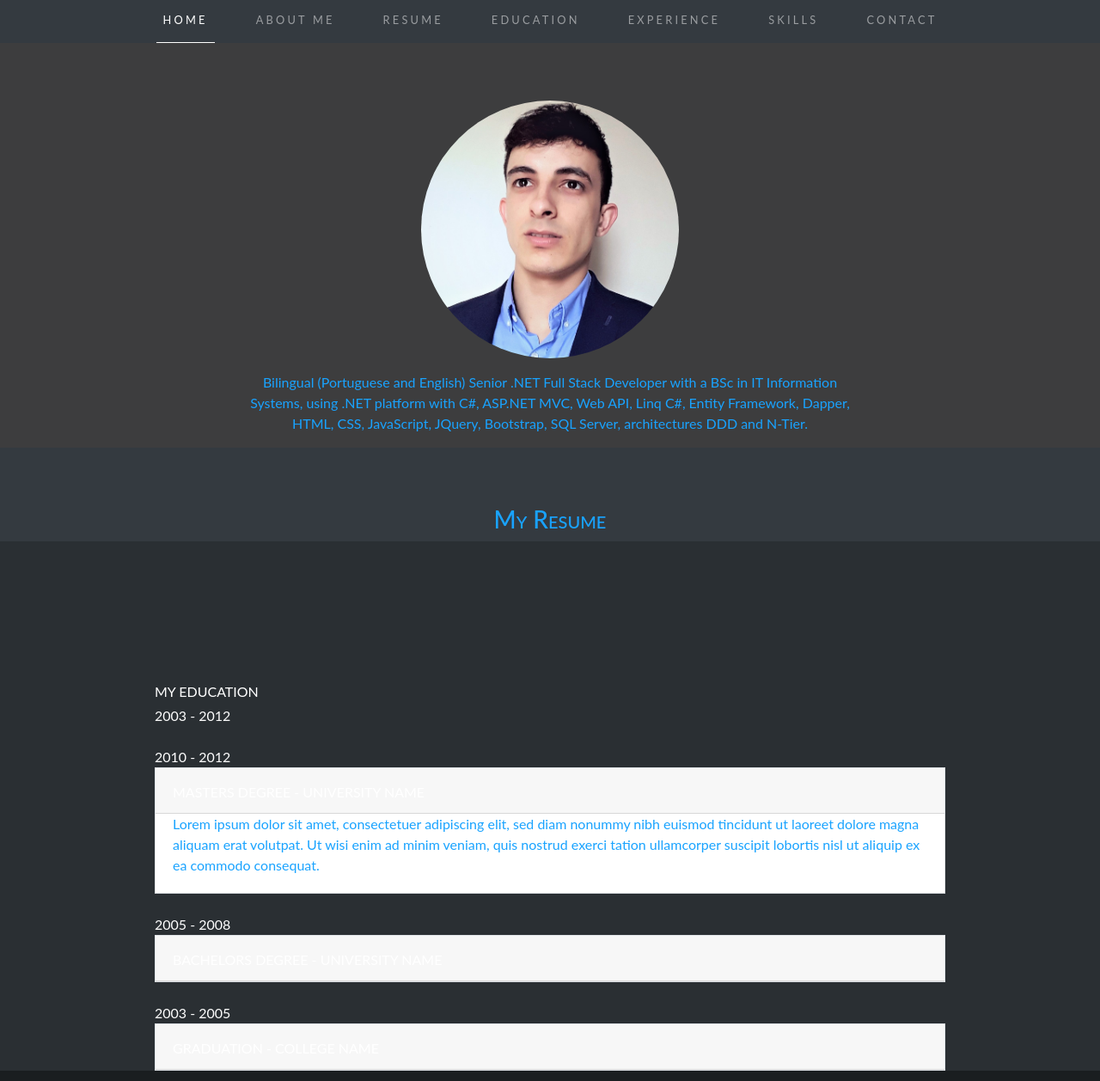
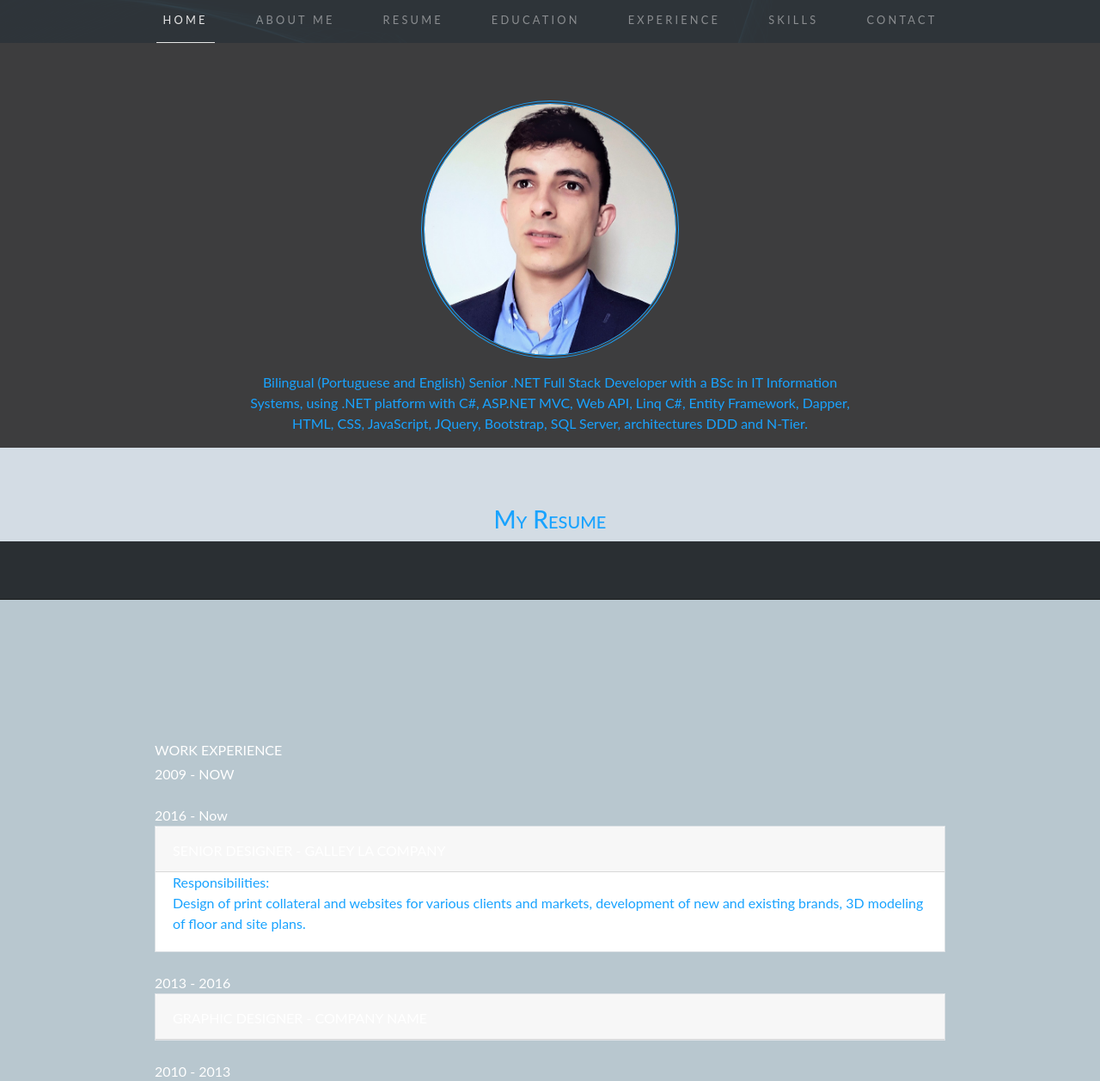
Before and after one commit to aderbalfarias/af, a website: page src/index.html in a window 1280 px wide. Shown: the part 914-2172 px from the top of the page at 86% size. Drawn offline with nearby package versions, Linux system fonts and the light colour scheme.

Commit message:
implementing style

```diff
--- a/src/assets/css/site.css
+++ b/src/assets/css/site.css
@@ -173,6 +173,10 @@ a.decoration:focus {
     padding: 0;
 }
 
+.navbar-dark{
+    opacity: .9;
+}
+
 .nav-link.page-scroll.active {
     border-bottom: 0.1rem solid;
 
@@ -229,15 +233,16 @@ a.decoration:focus {
 
 /* section about */
 .bg-dark-1 {
-    background-color: #2a2f33!important
+    background-color: #2a2f33!important;
+    border-bottom: 1px ridge #191b1b;
 }
 
 .bg-dark-3 {
-    background-color: #1c2125!important
+    background-color: #d3dce4!important
 }
 
 .bg-dark-2 {
-    background-color: #1a1e20!important
+    background-color: #b8c7cf!important
 }
 
 .limit {
@@ -245,6 +250,12 @@ a.decoration:focus {
     max-height:300px;
     width: auto;
     height: auto;
+}
+
+.border-5 {
+    border-width: 4px;
+    border-color: #19a3ff;
+    border-style: double;
 }
 
 .bg-about {
--- a/src/index.html
+++ b/src/index.html
@@ -155,7 +155,7 @@
         <div class="container">
             <div class="row">
                 <div class="col-sm-12 text-center">
-                    <img src="assets/images/profile.png" class="rounded-circle limit" alt="Aderbal Image">
+                    <img src="assets/images/profile.png" class="rounded-circle limit border-5" alt="Aderbal Image">
                 </div>
                 <div class="col-sm-12 offset-lg-2 col-lg-8 pt-3">
                     <p class="text-center">
@@ -170,12 +170,11 @@
     </section>
 
     <!-- section resume -->
-    <section id="resume" class="bg-dark pt-adjust">
+    <section id="resume" class="bg-dark-3 pt-adjust">
         <div class="container">
             <div class="row justify-content-center">
                 <div class="col-lg-8 text-center">
                     <h3 class="">My Resume</h3>
-
                 </div>
                 <!-- //.col-lg-8 -->
             </div>
@@ -186,82 +185,6 @@
     <!-- section education -->
     <section id="education" class="bg-dark-1 pt-adjust">
         <div class="container">
-            <div class="row justify-content-center mt-5 pt-5">
-                <div class="col-lg-10">
-                    <div class="text-center text-md-left">
-                        <span class="d-block font-alt letter-spacing-2 text-extra-large text-uppercase text-white">My Education</span>
-                        <span class="d-block font-alt letter-spacing-2 mt-1 text-extra-large text-uppercase text-white">2003 - 2012</span>
-                    </div>
-
-                    <div id="accordion-education" class="accordion mt-5 mt-md-4">
-                        <div class="item pb-5 pb-md-4">
-                            <span class="item-label bg-base-color font-alt letter-spacing-1 rounded text-medium text-white">
-                                2010 - 2012
-                            </span>
-
-                            <a href="#collapseEducation1" data-toggle="collapse" aria-expanded="true" aria-controls="collapseEducation1" class="bg-gray-2 rounded"></a>
-
-                            <div class="card border border-gray pt-4 pt-md-0 rounded-0">
-                                <div class="card-header" role="tab" id="headingEducation1">
-                                    <span class="d-block font-alt letter-spacing-1 pt-1 text-extra-large text-uppercase text-white">Masters Degree - University Name</span>
-                                </div>
-
-                                <div id="collapseEducation1" class="collapse show" role="tabpanel" aria-labelledby="headingEducation1">
-                                    <div class="card-body pt-0">
-                                        <p class="m-0 text-gray text-medium">
-                                            Lorem ipsum dolor sit amet, consectetuer adipiscing elit, sed diam nonummy nibh euismod tincidunt ut laoreet dolore magna aliquam erat volutpat. Ut wisi enim ad minim veniam, quis nostrud exerci tation ullamcorper suscipit lobortis nisl ut aliquip ex ea commodo consequat.
-                                        </p>
-                                    </div>
-                                </div>
-                            </div>
-                        </div>
-
-                        <div class="item pb-5 pb-md-4">
-                            <span class="item-label bg-base-color font-alt letter-spacing-1 rounded text-medium text-white">
-                                2005 - 2008
-                            </span>
-
-                            <a href="#collapseEducation2" data-toggle="collapse" aria-expanded="false" aria-controls="collapseEducation2" class="collapsed bg-gray-2 rounded"></a>
-
-                            <div class="card border border-gray pt-4 pt-md-0 rounded-0">
-                                <div class="card-header" role="tab" id="headingEducation2">
-                                    <span class="d-block font-alt letter-spacing-1 pt-1 text-extra-large text-uppercase text-white">Bachelors Degree - University Name</span>
-                                </div>
-
-                                <div id="collapseEducation2" class="collapse" role="tabpanel" aria-labelledby="headingEducation2">
-                                    <div class="card-body pt-0">
-                                        <p class="m-0 text-gray text-medium">
-                                            Lorem ipsum dolor sit amet, consectetuer adipiscing elit, sed diam nonummy nibh euismod tincidunt ut laoreet dolore magna aliquam erat volutpat. Ut wisi enim ad minim veniam, quis nostrud exerci tation ullamcorper suscipit lobortis nisl ut aliquip ex ea commodo consequat.
-                                        </p>
-                                    </div>
-                                </div>
-                            </div>
-                        </div>
-
-                        <div class="item">
-                            <span class="item-label bg-base-color font-alt letter-spacing-1 rounded text-medium text-white">
-                                2003 - 2005
-                            </span>
-
-                            <a href="#collapseEducation3" data-toggle="collapse" aria-expanded="false" aria-controls="collapseEducation3" class="collapsed bg-gray-2 rounded"></a>
-
-                            <div class="card border border-gray pt-4 pt-md-0 rounded-0">
-                                <div class="card-header" role="tab" id="headingEducation3">
-                                    <span class="d-block font-alt letter-spacing-1 pt-1 text-extra-large text-uppercase text-white">Graduation - College Name</span>
-                                </div>
-
-                                <div id="collapseEducation3" class="collapse" role="tabpanel" aria-labelledby="headingEducation3">
-                                    <div class="card-body pt-0">
-                                        <p class="m-0 text-gray text-medium">
-                                            Lorem ipsum dolor sit amet, consectetuer adipiscing elit, sed diam nonummy nibh euismod tincidunt ut laoreet dolore magna aliquam erat volutpat. Ut wisi enim ad minim veniam, quis nostrud exerci tation ullamcorper suscipit lobortis nisl ut aliquip ex ea commodo consequat.
-                                        </p>
-                                    </div>
-                                </div>
-                            </div>
-                        </div>
-                    </div>
-                </div>
-            </div>
         </div>
     </section>
     <!-- end section education -->
```
